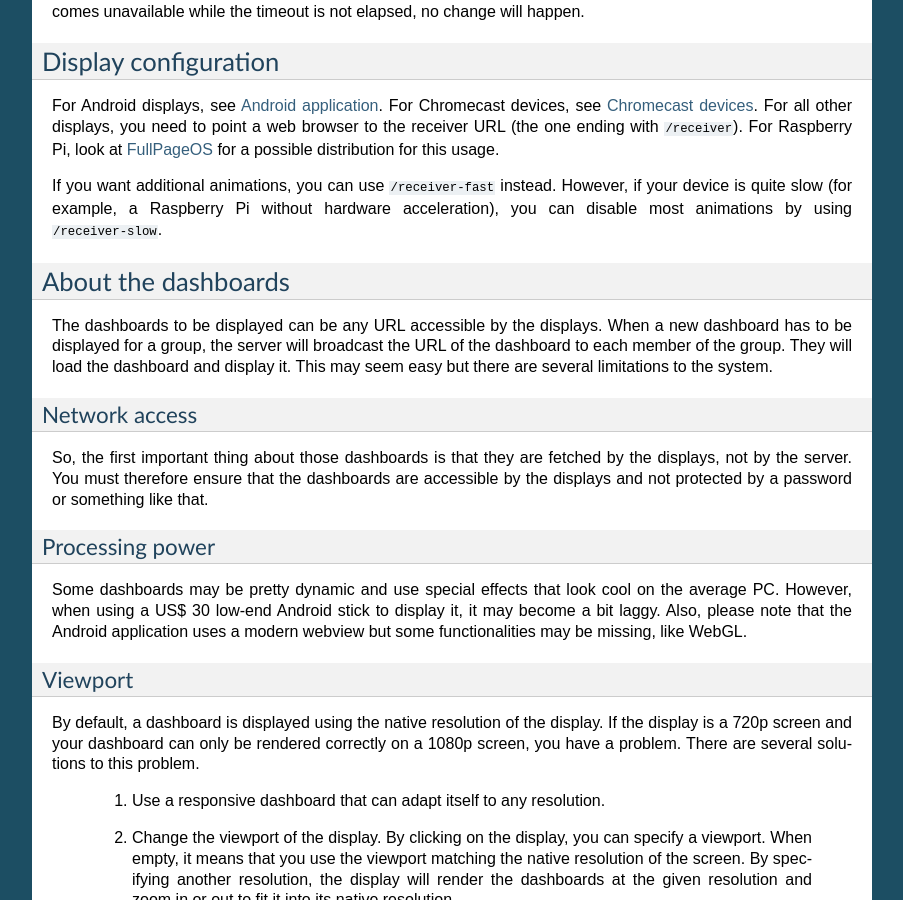
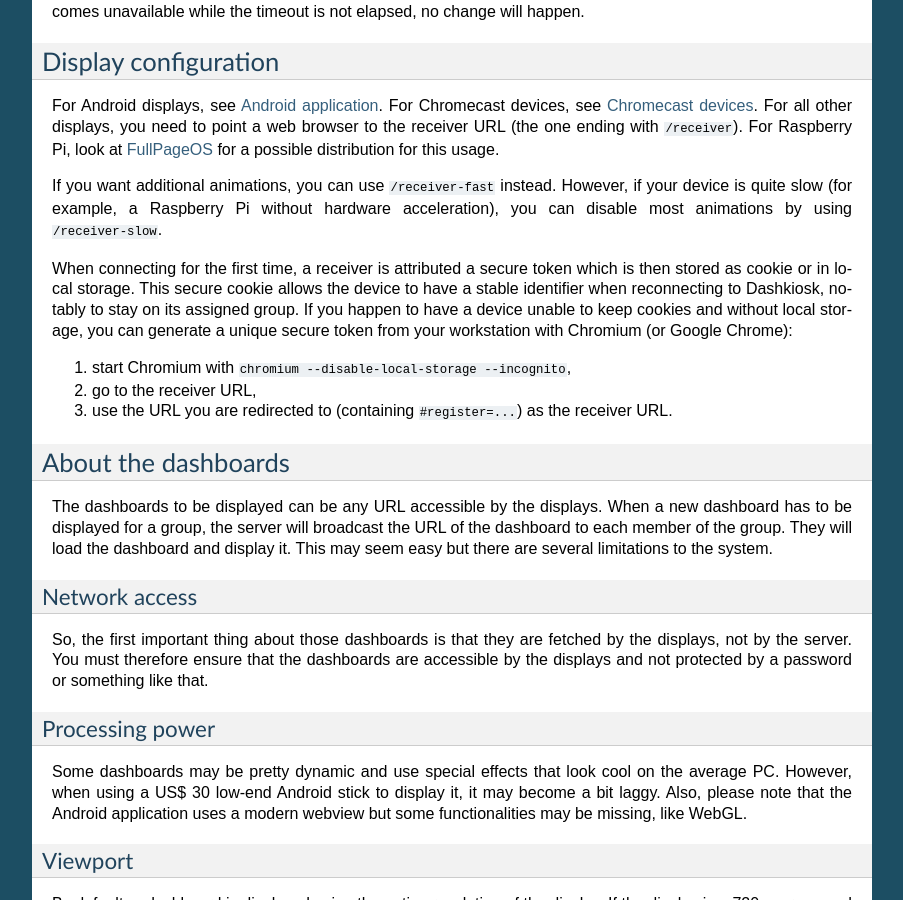
Before and after one commit to vincentbernat/dashkiosk, a Sphinx documentation site: the page built from docs/usage.rst, in a window 1280 px wide and 900 px high, scrolled down 4831 px. Shown: the whole window, without its empty margins (198-1101 px from the left). Built offline with Sphinx 7.4.7, drawn with Linux system fonts in a browser that asks for light colours.

Commit message:
docs: stable receiver URL
Explain how to get a stable receiver URL when we can't rely on cookies
or on local storage.

Fix #79

```diff
--- a/docs/usage.rst
+++ b/docs/usage.rst
@@ -239,6 +239,19 @@ instead. However, if your device is quite slow (for example, a
 Raspberry Pi without hardware acceleration), you can disable most
 animations by using ``/receiver-slow``.
 
+When connecting for the first time, a receiver is attributed a secure
+token which is then stored as cookie or in local storage. This secure
+cookie allows the device to have a stable identifier when reconnecting
+to Dashkiosk, notably to stay on its assigned group. If you happen to
+have a device unable to keep cookies and without local storage, you
+can generate a unique secure token from your workstation with Chromium
+(or Google Chrome):
+
+1. start Chromium with ``chromium --disable-local-storage --incognito``,
+2. go to the receiver URL,
+3. use the URL you are redirected to (containing ``#register=...``) as
+   the receiver URL.
+
 About the dashboards
 --------------------
 
```
